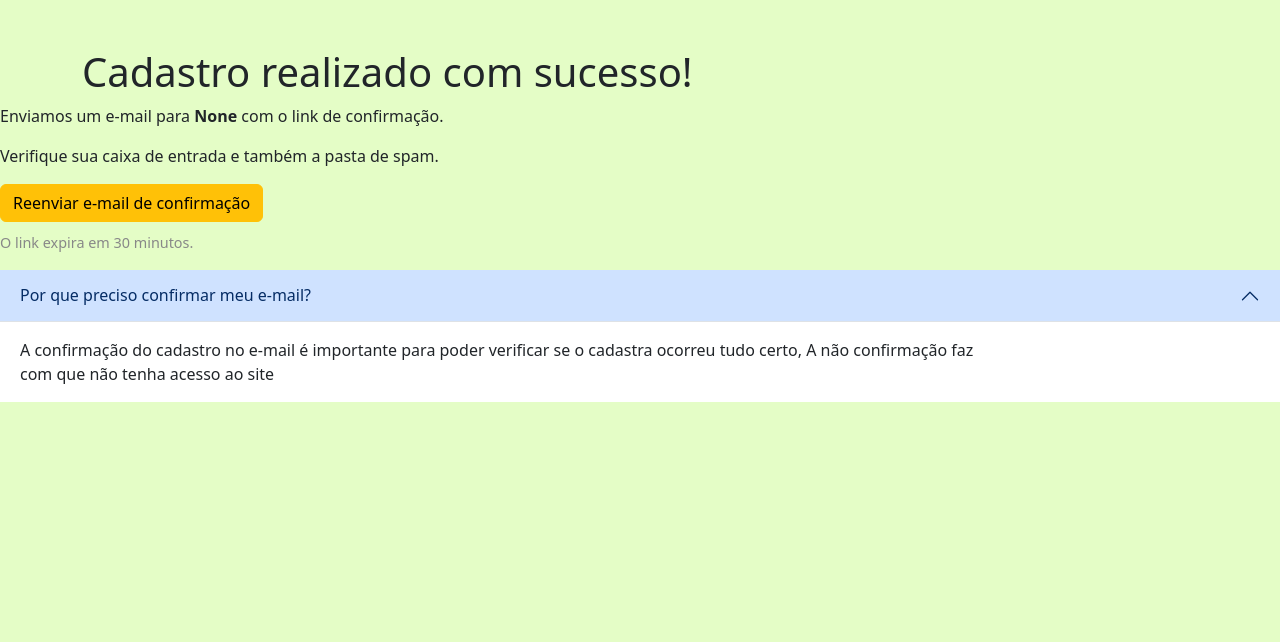
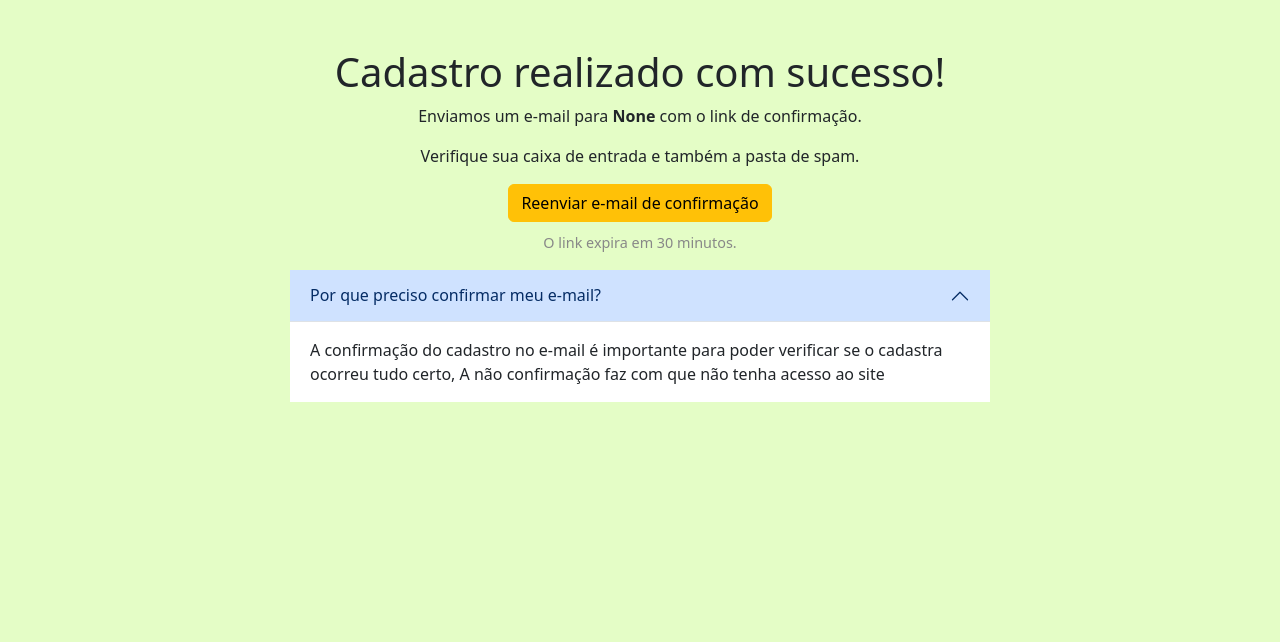
Before and after one commit to Pedroo-Ivoo/projeto-integrador-ii, a Flask app: page /cadastro_finalizar in a window 1280 px wide, after a click on "Por que preciso confirmar meu e-mail?". Shown: the part 68-710 px from the top of the page. Run offline with Flask 3, Linux system fonts and the light colour scheme; parts of the project's set-up code (start-up, migrations or seed data) failed here and were passed over; some libraries are stand-ins or nearby versions.

Commit message:
Criação do método que verifica se o usuário já está logado na página de login e redireciona para a página home. Melhorias no layout da página de confirmação do cadastro. Inclusão do método que apresenta os alerts na pagina index.

```diff
--- a/app.py
+++ b/app.py
@@ -3,7 +3,7 @@
 import os
 from dotenv import load_dotenv
 from flask_login import LoginManager, login_user, login_required, logout_user, current_user
-
+from datetime import timedelta
 from itsdangerous import BadSignature, SignatureExpired, URLSafeTimedSerializer as Serializer
 
 
@@ -24,6 +24,9 @@
 #Mensagem que aparecerá na pagina de login
 logMan.login_message = "Você precisa estar logado para acessar esta página."
 logMan.login_message_category = "warning"
+# Define a duração da sessão padrão para 1 hora.
+# Após esse tempo, o usuário será deslogado automaticamente e precisará fazer login novamente.
+app.config['PERMANENT_SESSION_LIFETIME'] = timedelta(hours=1)
 
 CHAVE_SECRETA = os.getenv("CHAVESEGURA")
 app.secret_key = CHAVE_SECRETA
--- a/blueprints/cadastro_login/usuarios.py
+++ b/blueprints/cadastro_login/usuarios.py
@@ -1,6 +1,6 @@
 from smtplib import SMTPDataError
 from flask import Blueprint, render_template, request, redirect, url_for, flash
-from flask_login import login_user, logout_user, login_required
+from flask_login import current_user, login_user, logout_user, login_required
 from itsdangerous import URLSafeTimedSerializer as Serializer, SignatureExpired, BadSignature
 import bcrypt
 from models import Usuarios
@@ -19,6 +19,13 @@
 @usuarios_bp.route("/login", methods=["GET", "POST"])
 #Regra de negócio para acessar as páginas restritas
 def login():
+    #Redireciona para a página inicial caso o usuário já esteja logado
+    if request.method == "GET":
+        if current_user.is_authenticated:
+            return redirect(url_for("home.home"))
+
+
+    #Se o método for POST, tenta realizar o login
     if request.method== "POST":
         usuario = request.form.get("usuario", "").lower().strip()
         senha = request.form.get("senha","").lower().strip()
@@ -293,6 +300,7 @@
 
 #Rota para validação de usuários que não confirmaram o e-mail
 @usuarios_bp.route('/validar', methods=["GET", "POST"])
+@login_required
 def validar():
     try:
         if request.method == "POST":
--- a/static/estilo.css
+++ b/static/estilo.css
@@ -43,7 +43,7 @@
 }
 
 .accordion-body {
-  max-width: 80%;
+  max-width: 100%;
   overflow-wrap: break-word;
 }
 @media (max-width: 768px) {
--- a/templates/cadastro_finalizar.html
+++ b/templates/cadastro_finalizar.html
@@ -22,16 +22,17 @@
     </header>
 
   <main class="py-4">
-  <div class="container">
+  <section>
+  <div>
     <h1>Cadastro realizado com sucesso!</h1>
+    </div>
 
-    </div>
       {% with messages = get_flashed_messages(with_categories=true) %} {% if
       messages %} {% for category, message in messages %}
 
       <div
         class="alert alert-{{ category }} container-md"
-        style="width: 80%"
+        style="width: 100%; max-width: 31rem;"
         role="alert"
       >
         {{ message }}
@@ -47,7 +48,7 @@
       <p> O link expira em 30 minutos.</p>
      </div>
 
-     <div class="accordion accordion-flush" id="accordionFlushExample">
+     <div class="acordeon accordion accordion-flush" id="accordionFlushExample">
         <div class="accordion-item">
                 <h2 class="accordion-header">
                 <button class="accordion-button collapsed" type="button" data-bs-toggle="collapse" data-bs-target="#flush-collapseOne" aria-expanded="false" aria-controls="flush-collapseOne">
@@ -60,7 +61,8 @@
     </div>
   </div>
   </div>
-  </main>
+</section>
+</main>
   <footer class="bg-dark text-white text-center py-3">
       Desenvolvido em grupo pelos alunos do grupo DRP07-PJI240 do Eixo de
       Computação da UNIVESP
```
Also changed, not shown: templates/index.html (+13 -1 lines).
